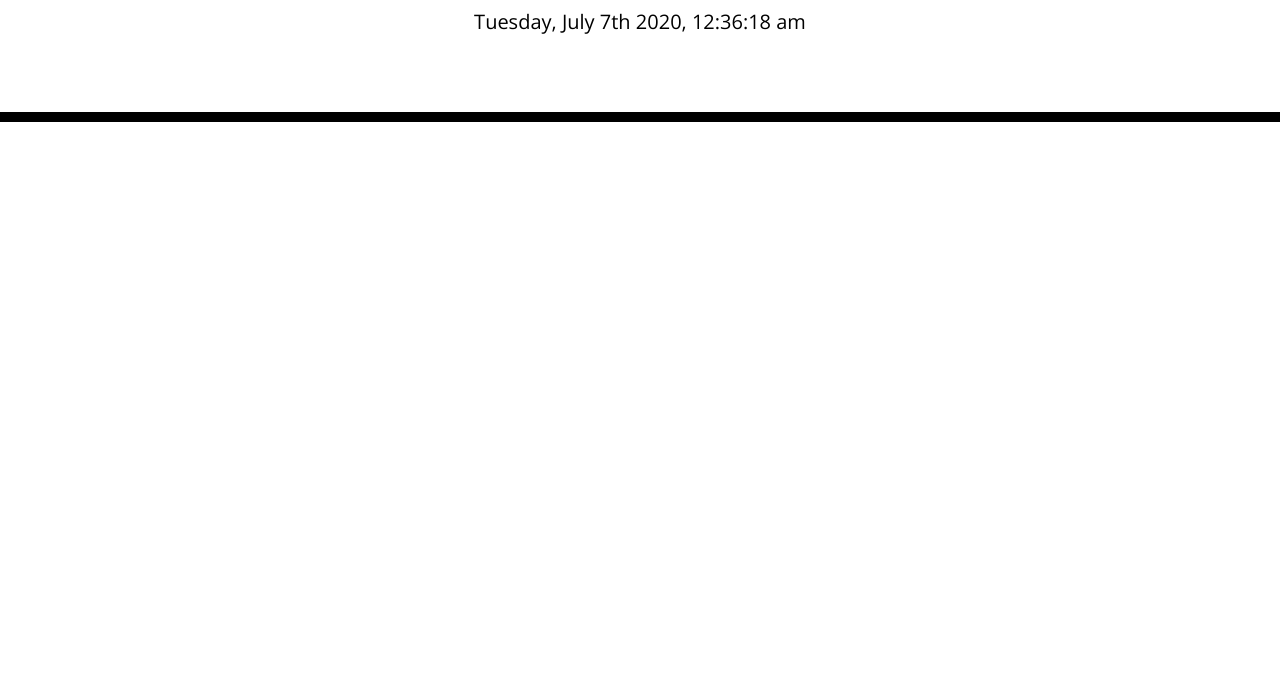
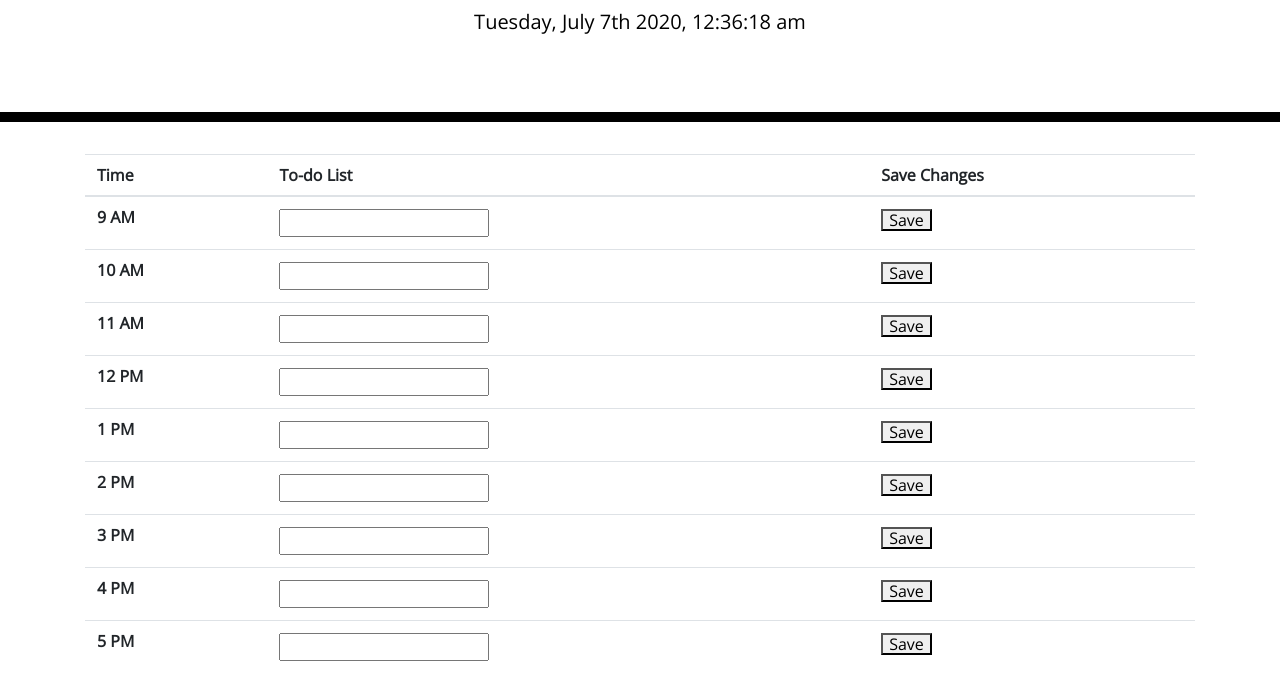
Before and after one commit to shandfield/work-day-planner.html, a plain HTML site: page index.html in a window 1280 px wide. Shown: the part 182-871 px from the top of the page. Before the commit the page ends 800 px from the top, so only its background shows below. Drawn offline with nearby package versions, Linux system fonts and the light colour scheme.

Commit message:
Update index.html

```diff
--- a/index.html
+++ b/index.html
@@ -21,7 +21,6 @@
     <link rel="stylesheet" href="style.css" />
     <title>Work Day Scheduler</title>
   </head>
-
   <body>
     <header class="jumbotron">
       <h1 class="display-3">Work Day Scheduler</h1>
@@ -29,11 +28,68 @@
       <p id="currentDay" class="lead"></p>
     </header>
     <div class="container">
-      <!-- Timeblocks go here -->
-    </div>
-
+      <div class="table-responsive">
+        <table class="table">
+          <thead>
+            <tr>
+              <th scope="col">Time</th>
+              <th scope="col">To-do List</th>
+              <th scope="col">Save Changes</th>
+              </tr>
+          </thead>
+          <tbody>
+            <tr>
+              <th scope="row">9 AM</th>
+              <td><input type="text" id= "todoInput"></td>
+              <td><button id="SaveBtn">Save</button></td>
+              </tr>
+            <tr>
+              <th scope="row">10 AM</th>
+              <td><input type="text" id= "todoInput"></td>
+              <td><button id="SaveBtn">Save</button></td>
+              </tr>
+            <tr>
+              <th scope="row">11 AM</th>
+              <td><input type="text" id= "todoInput"></td>
+              <td><button id="SaveBtn">Save</button></td>
+              </tr>
+            <tr>
+                <th scope="row">12 PM</th>
+                <td><input type="text" id= "todoInput"></td>
+                <td><button id="SaveBtn">Save</button></td>
+              </tr>
+            <tr>
+                <th scope="row">1 PM</th>
+                <td><input type="text" id= "todoInput"></td>
+                <td><button id="SaveBtn">Save</button></td>
+                </tr>
+            <tr>
+                <th scope="row">2 PM</th>
+                <td><input type="text" id= "todoInput"></td>
+                <td><button id="SaveBtn">Save</button></td>
+                </tr>
+            <tr>
+                <th scope="row">3 PM</th>
+                <td><input type="text" id= "todoInput"></td>
+                <td><button id="SaveBtn">Save</button></td>
+                </tr>
+            <tr>
+                <th scope="row">4 PM</th>
+                <td><input type="text" id= "todoInput"></td>
+                <td><button id="SaveBtn">Save</button></td>
+                </tr>
+            <tr>
+                <th scope="row">5 PM</th>
+                <td><input type="text" id= "todoInput"></td>
+                <td><button id="SaveBtn">Save</button></td>
+                </tr>
+          </tbody>
+        </table>
+      </div>
+     </div>
     <script src="https://code.jquery.com/jquery-3.4.1.min.js"></script>
     <script src="https://cdnjs.cloudflare.com/ajax/libs/moment.js/2.24.0/moment.min.js"></script>
     <script src="./script.js"></script>
+  </script>
   </body>
 </html>
```
